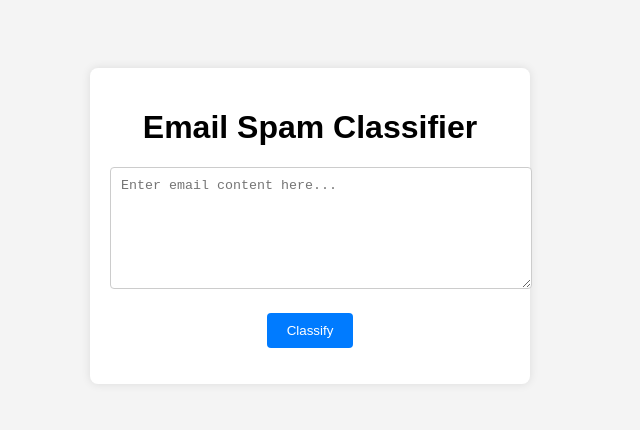
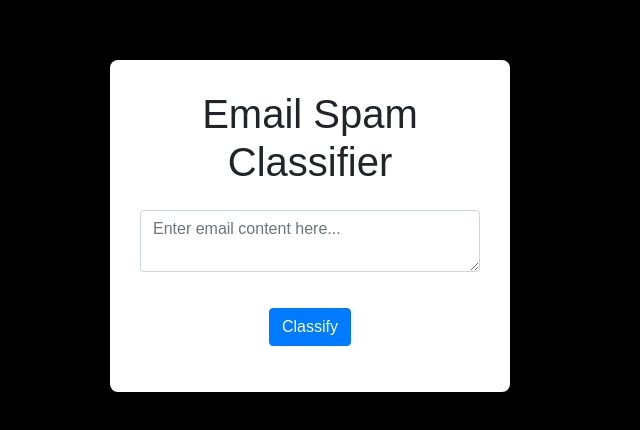
Before and after one commit to kavya05-cell/Email-Spam-Classifier, a plain HTML site: page index.html in a window 1280 px wide. Shown: the part 174-604 px from the top of the page, without its empty margins (330-970 px from the left). Drawn offline with nearby package versions, Linux system fonts and the light colour scheme.

Commit message:
Add files via upload

```diff
--- a/index.html
+++ b/index.html
@@ -4,6 +4,8 @@
     <meta charset="UTF-8">
     <meta name="viewport" content="width=device-width, initial-scale=1.0">
     <title>Email Spam Classifier</title>
+    <!-- Bootstrap CSS -->
+    <link href="https://maxcdn.bootstrapcdn.com/bootstrap/4.5.2/css/bootstrap.min.css" rel="stylesheet">
     <style>
         body {
             font-family: Arial, sans-serif;
@@ -13,19 +15,19 @@
             justify-content: center;
             align-items: center;
             height: 100vh;
-            background-color: #f4f4f4;
+            background-color: black;
         }
         .container {
             background: #fff;
-            padding: 20px;
+            padding: 30px;
             border-radius: 8px;
-            box-shadow: 0 0 10px rgba(0, 0, 0, 0.1);
+            box-shadow: 0 0 15px rgba(0, 0, 0, 0.2);
             width: 400px;
             text-align: center;
         }
         textarea {
             width: 100%;
-            height: 100px;
+            height: 150px;
             margin-bottom: 20px;
             padding: 10px;
             border: 1px solid #ccc;
@@ -46,12 +48,15 @@
 </head>
 <body>
     <div class="container">
-        <h1>Email Spam Classifier</h1>
-        <textarea id="emailContent" placeholder="Enter email content here..."></textarea>
-        <button onclick="classifyEmail()">Classify</button>
-        <p id="result"></p>
+        <h1 class="mb-4">Email Spam Classifier</h1>
+        <textarea id="emailContent" class="form-control" placeholder="Enter email content here..."></textarea>
+        <button onclick="classifyEmail()" class="btn btn-primary mt-3">Classify</button>
+        <p id="result" class="mt-3"></p>
     </div>
-
+    <!-- Bootstrap JS and dependencies -->
+    <script src="https://ajax.googleapis.com/ajax/libs/jquery/3.5.1/jquery.min.js"></script>
+    <script src="https://cdnjs.cloudflare.com/ajax/libs/popper.js/1.16.0/umd/popper.min.js"></script>
+    <script src="https://maxcdn.bootstrapcdn.com/bootstrap/4.5.2/js/bootstrap.min.js"></script>
     <script>
         function classifyEmail() {
             const emailContent = document.getElementById('emailContent').value;
```
